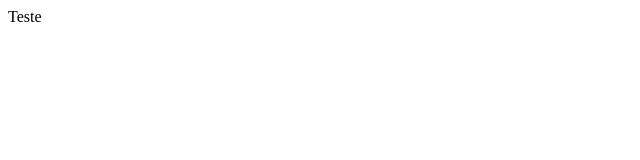
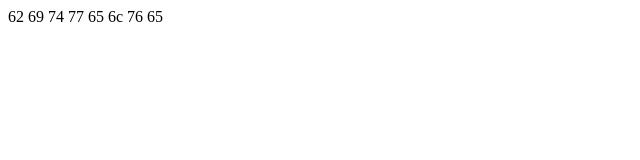
Before and after one commit to bitwelve/dominio-estacionado, a plain HTML site: page index.html in a window 1280 px wide. Shown: the whole page, without its empty margins (0-640 px from the left). Drawn offline with Linux system fonts and the light colour scheme.

Commit message:
Update index.html
adding hexadecimal content

```diff
--- a/index.html
+++ b/index.html
@@ -1 +1 @@
-<p>Teste</p>
+<p>62 69 74 77 65 6c 76 65</p>
```
